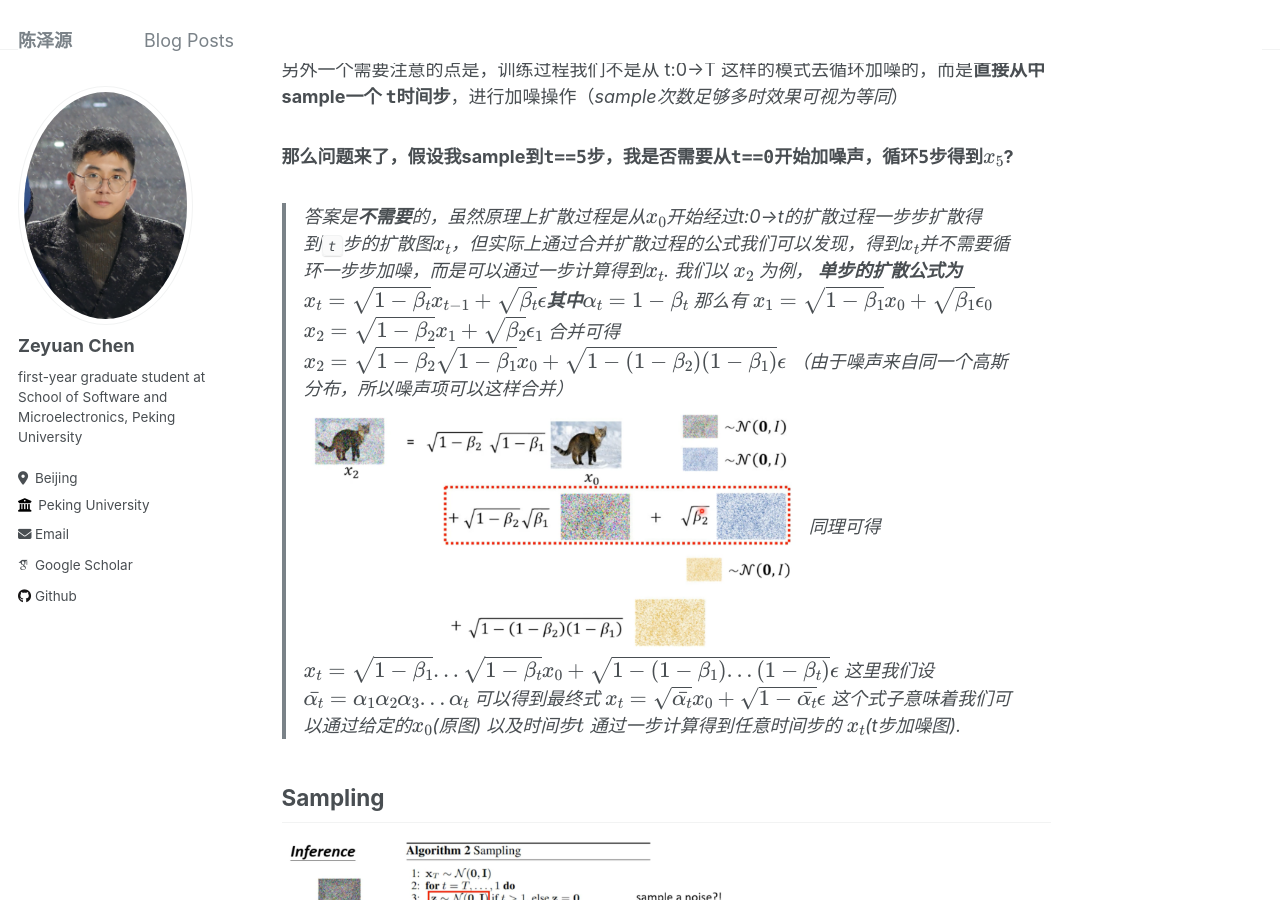
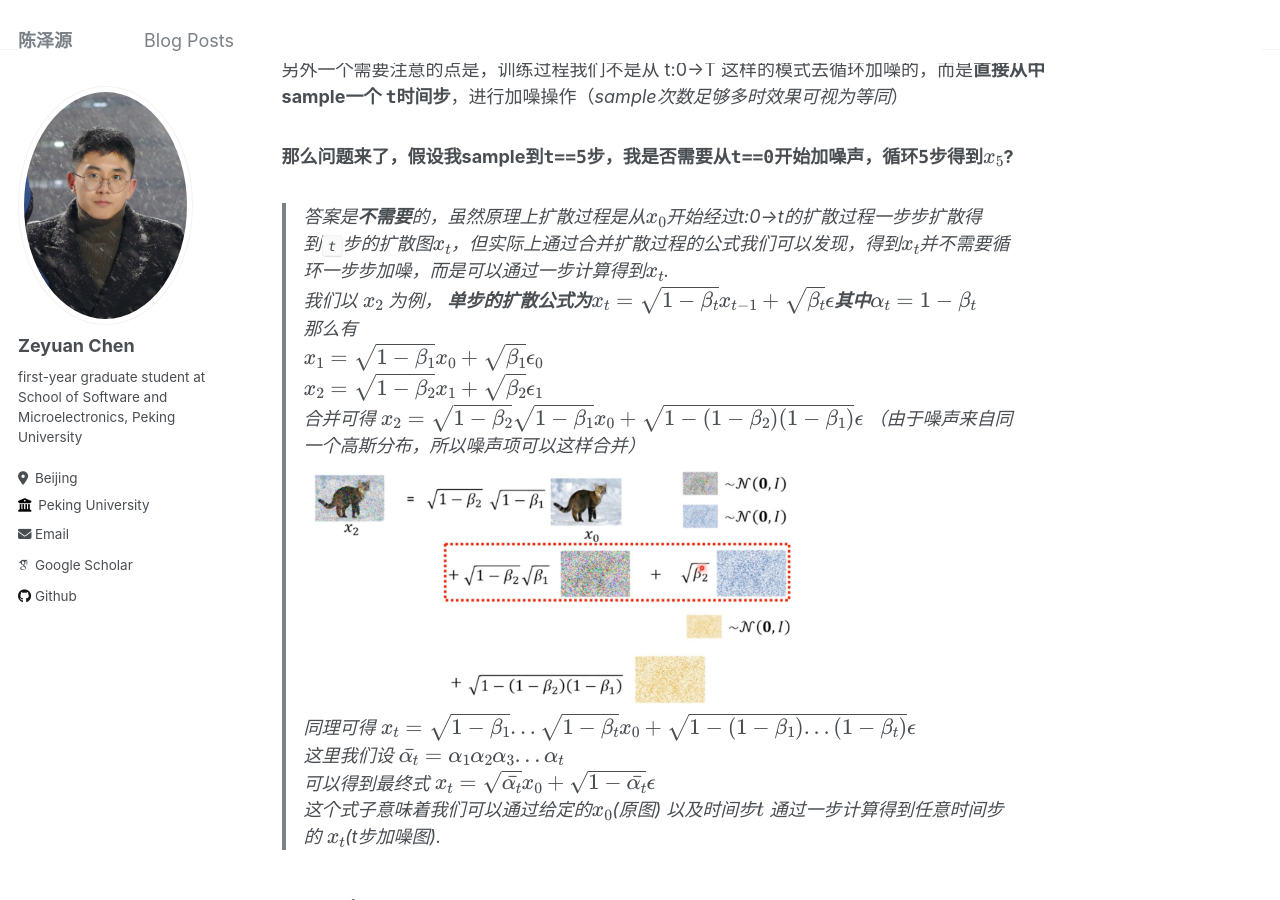
Before and after one commit to chenzyn/chenzyn.github.io, a Jekyll site: the page built from _posts/2024-04-10-diffusion.md, in a window 1280 px wide and 900 px high, scrolled down 2069 px. Built offline with Jekyll 4.4.1, drawn with Linux system fonts in a browser that asks for light colours; some web fonts are replaced.

Commit message:
upload DDPM

```diff
--- a/_posts/2024-04-10-diffusion.md
+++ b/_posts/2024-04-10-diffusion.md
@@ -62,17 +62,17 @@ Training
 
 ### 那么问题来了，假设我sample到`t==5`步，我是否需要从`t==0`开始加噪声，循环`5`步得到$$x_5$$?
 
->答案是**不需要**的，虽然原理上扩散过程是从$$x_0$$开始经过t:0->t的扩散过程一步步扩散得到`t`步的扩散图$$x_t$$，但实际上通过合并扩散过程的公式我们可以发现，得到$$x_t$$并不需要循环一步步加噪，而是可以通过一步计算得到$$x_t$$.
-我们以 $$x_2$$ 为例， **单步的扩散公式为$$x_t = \sqrt{1-\beta_{t}}x_{t-1} + \sqrt{\beta_t}\epsilon$$其中$$\alpha_t = 1 - \beta_t$$**
-那么有
-$$x_1 = \sqrt{1-\beta_{1}}x_{0} + \sqrt{\beta_1}\epsilon_0$$
-$$x_2 = \sqrt{1-\beta_{2}}x_{1} + \sqrt{\beta_2}\epsilon_1 $$
-合并可得 $$x_2 = \sqrt{1-\beta_{2}}\sqrt{1-\beta_{1}}x_{0} + \sqrt{1-(1-\beta_2)(1-\beta_1)}\epsilon $$ （_由于噪声来自同一个高斯分布，所以噪声项可以这样合并_）
-<img src="/images/diffusion_6.png" width="500">
-同理可得 $$x_t = \sqrt{1-\beta_1}...\sqrt{1-\beta_t}x_0 + \sqrt{1-(1-\beta_1)...(1-\beta_t)}\epsilon$$
-这里我们设 $$\bar{\alpha_t} = \alpha_1 \alpha_2 \alpha_3 ... \alpha_t$$
-可以得到最终式 $$x_t = \sqrt{\bar{\alpha_t}}x_0 + \sqrt{1-\bar{\alpha_t}}\epsilon$$
-这个式子意味着我们可以通过给定的$$x_0$$(_原图_) 以及时间步$$t$$ 通过一步计算得到任意时间步的 $$x_t$$(_t步加噪图_).
+>答案是**不需要**的，虽然原理上扩散过程是从$$x_0$$开始经过t:0->t的扩散过程一步步扩散得到`t`步的扩散图$$x_t$$，但实际上通过合并扩散过程的公式我们可以发现，得到$$x_t$$并不需要循环一步步加噪，而是可以通过一步计算得到$$x_t$$. <br>
+>我们以 $$x_2$$ 为例， **单步的扩散公式为$$x_t = \sqrt{1-\beta_{t}}x_{t-1} + \sqrt{\beta_t}\epsilon$$其中$$\alpha_t = 1 - \beta_t$$**<br>
+>那么有 <br>
+>$$x_1 = \sqrt{1-\beta_{1}}x_{0} + \sqrt{\beta_1}\epsilon_0$$ <br>
+>$$x_2 = \sqrt{1-\beta_{2}}x_{1} + \sqrt{\beta_2}\epsilon_1 $$ <br>
+>合并可得 $$x_2 = \sqrt{1-\beta_{2}}\sqrt{1-\beta_{1}}x_{0} + \sqrt{1-(1-\beta_2)(1-\beta_1)}\epsilon $$ （_由于噪声来自同一个高斯分布，所以噪声项可以这样合并_）<br>
+><img src="/images/diffusion_6.png" width="500"><br>
+>同理可得 $$x_t = \sqrt{1-\beta_1}...\sqrt{1-\beta_t}x_0 + \sqrt{1-(1-\beta_1)...(1-\beta_t)}\epsilon$$<br>
+>这里我们设 $$\bar{\alpha_t} = \alpha_1 \alpha_2 \alpha_3 ... \alpha_t$$<br>
+>可以得到最终式 $$x_t = \sqrt{\bar{\alpha_t}}x_0 + \sqrt{1-\bar{\alpha_t}}\epsilon$$<br>
+>这个式子意味着我们可以通过给定的$$x_0$$(_原图_) 以及时间步$$t$$ 通过一步计算得到任意时间步的 $$x_t$$(_t步加噪图_).<br>
 
 Sampling
 ---
```
